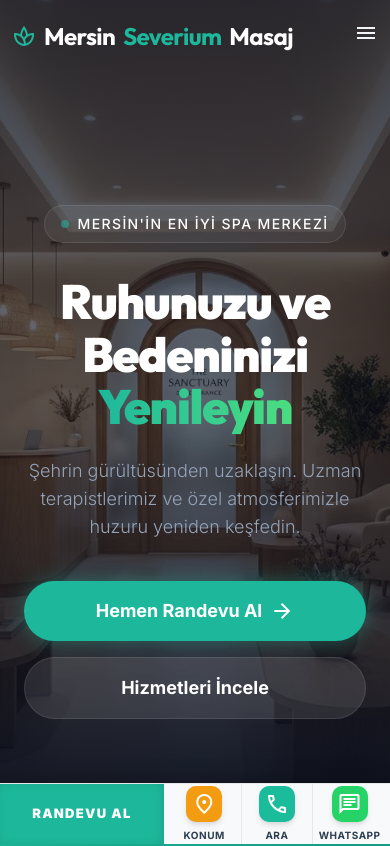
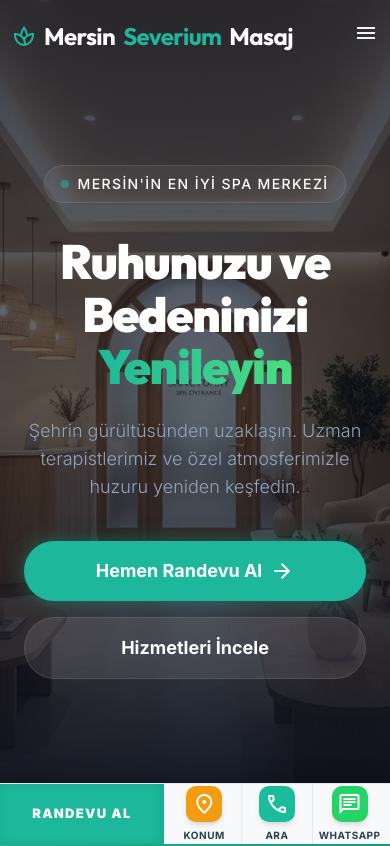
Before and after one commit to webtasarimdigital/mersinmasaj, a Next.js app: page / in a window 390 px wide. Shown: the top 846 px of the page. Built offline with nearby package versions, Linux system fonts and the light colour scheme.

Commit message:
style: shift hero section content upwards on mobile

```diff
--- a/src/app/page.tsx
+++ b/src/app/page.tsx
@@ -21,7 +21,7 @@ export default function Home() {
             <div className="absolute inset-0 bg-gradient-to-b from-[var(--color-bg-dark)]/80 via-[var(--color-bg-dark)]/60 to-[var(--color-bg-dark)]"></div>
           </div>
 
-          <div className="relative z-10 w-full max-w-7xl mx-auto px-6 lg:px-20 flex flex-col items-center text-center animate-fade-in-up">
+          <div className="relative z-10 w-full max-w-7xl mx-auto px-6 lg:px-20 flex flex-col items-center text-center animate-fade-in-up -mt-20 sm:-mt-10">
             <div className="inline-flex items-center gap-2 px-4 py-2 rounded-full bg-white/5 border border-white/10 backdrop-blur-md mb-8">
               <span className="w-2 h-2 rounded-full bg-[var(--color-primary)] animate-pulse"></span>
               <span className="text-white text-sm tracking-widest uppercase font-medium">Mersin'in En İyi Spa Merkezi</span>
```
